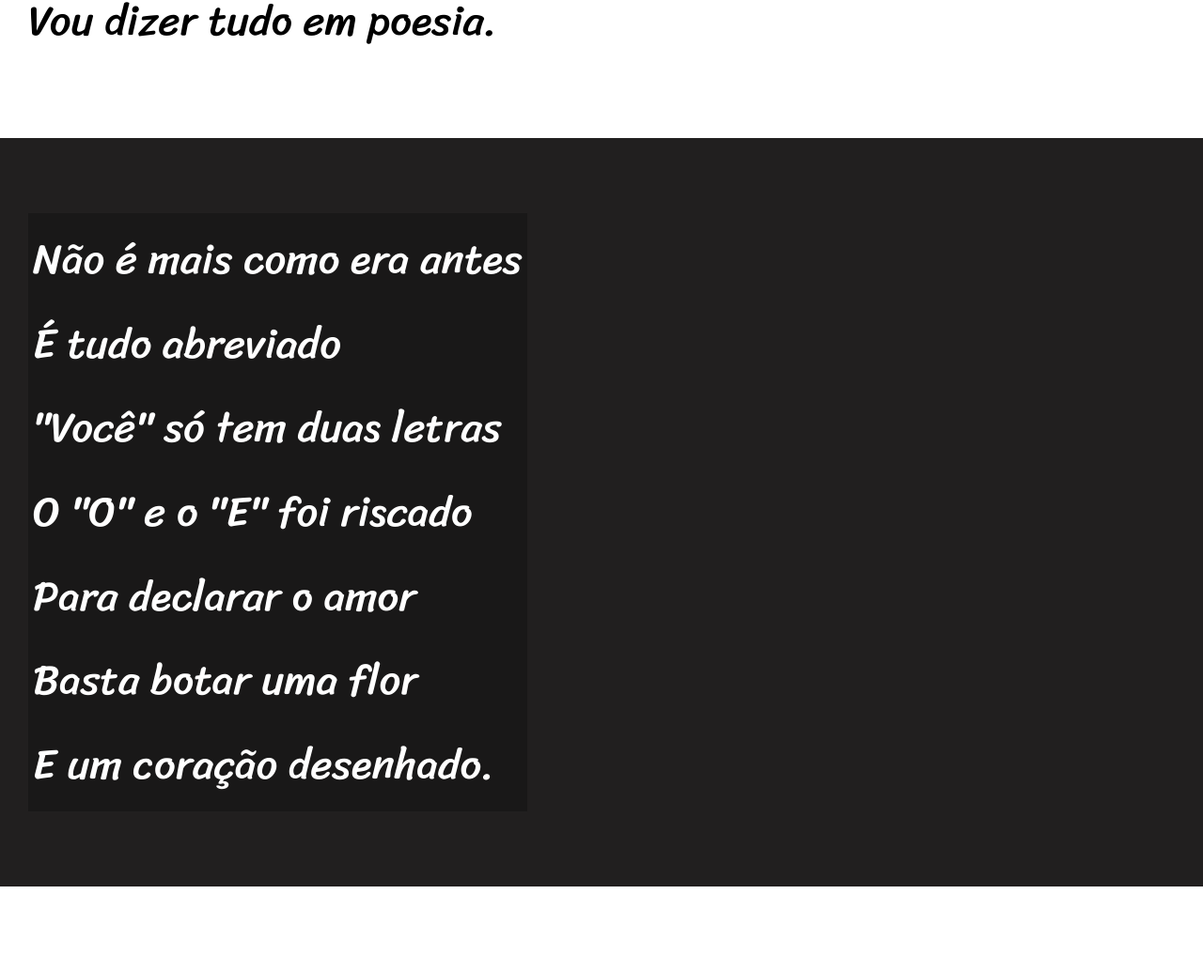
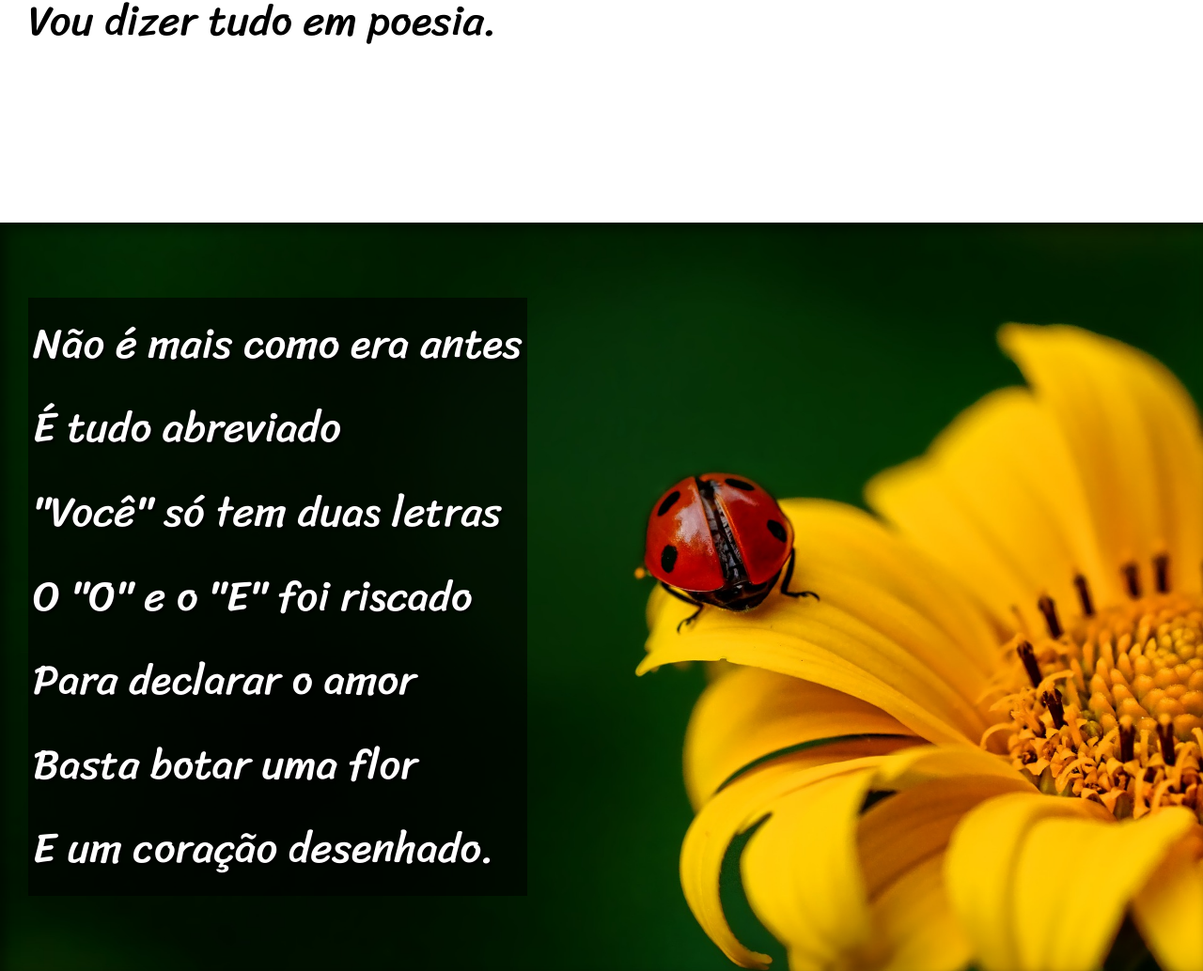
Before and after one commit to LeandroPradoTI/html-css, a plain HTML site: page desafios/desafio012/index.html in a window 1280 px wide. Shown: the part 900-1934 px from the top of the page at 94% size. Drawn offline with Linux system fonts and the light colour scheme.

Commit message:
atualizando efeito paralax desafio 12

```diff
--- a/desafios/desafio012/estilo/style.css
+++ b/desafios/desafio012/estilo/style.css
@@ -56,6 +56,10 @@ section{
     font-size: 3.5vw;
 }
 
+section > p{
+    padding-bottom: 2em;
+}
+
 section.normal{
     background-color: white;
     color: black;
@@ -64,12 +68,27 @@ section.normal{
 section.imagem{
     background-color: rgb(33, 31, 31);
     color: white;
+    box-shadow: inset 6px 6px 13px 0px rgba(0, 0, 0, 0.505);
+    background-size: cover;
+    background-attachment: fixed;
 }
 
 section.imagem > p{
     display: inline-block;
     padding: 5px;
-    background-color: rgba(0, 0, 0, 0.23);
+    background-color: rgba(0, 0, 0, 0.592);
+    text-shadow: 2px 2px 3px black;
+}
+
+section#img01{
+    background-image: url('../imagens/background001.jpg');
+    background-position: right center;
+
+}
+
+section#img02{
+    background-image: url('../imagens/background002.jpg');
+    background-position: right center;
 }
 
 footer{
--- a/desafios/desafio012/index.html
+++ b/desafios/desafio012/index.html
@@ -24,7 +24,7 @@
     </p>
 </section>
 
-<section class="imagem">
+<section class="imagem" id="img01">
     <p>
         Não é mais como era antes<br>
         É tudo abreviado<br>
@@ -58,7 +58,7 @@
     </p>
 </section>
 
-<section class="imagem">
+<section class="imagem" id="img02">
     <p>
         Tenho saudade das cartas<br>
         Escritas com a própria mão<br>
```
